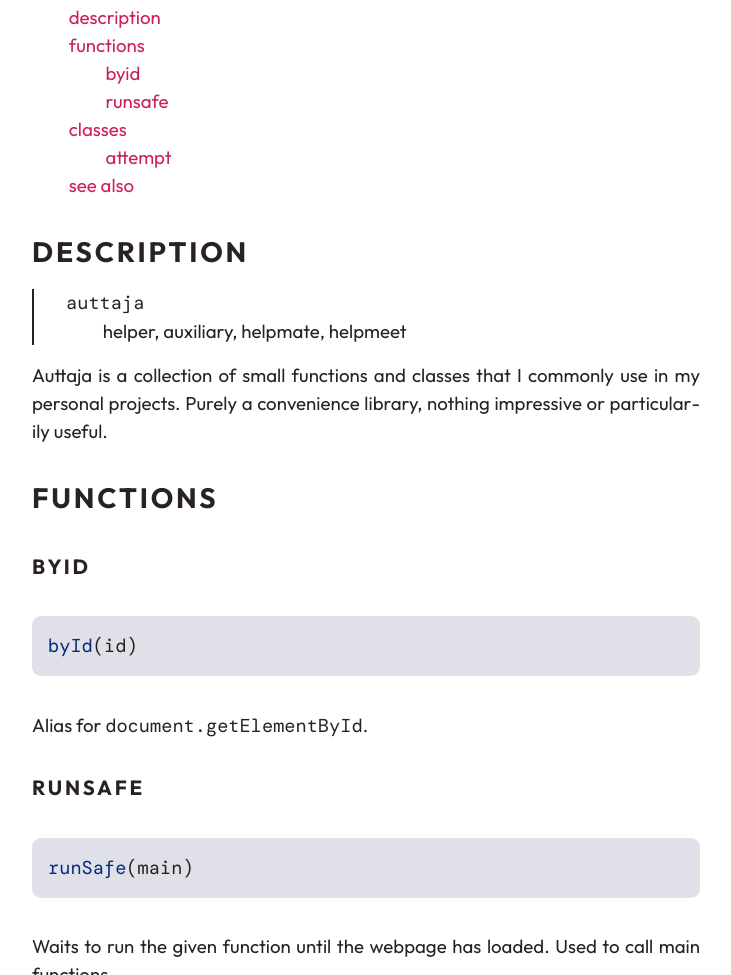
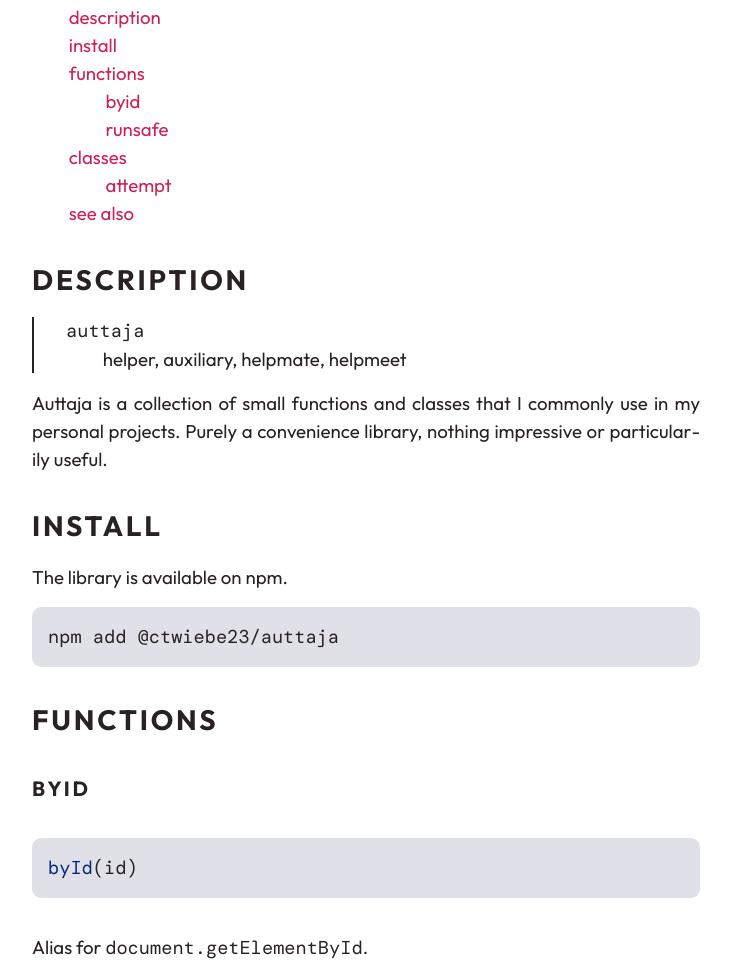
Before and after one commit to ctwiebe23/auttaja, a website: page doc/index.html in a window 1280 px wide. Shown: the part 161-1136 px from the top of the page, without its empty margins (274-1005 px from the left). Drawn offline with Linux system fonts and the light colour scheme.

Commit message:
added install command to readme

```diff
--- a/doc/index.html
+++ b/doc/index.html
@@ -349,6 +349,7 @@ src: url(data:font/ttf;base64,AAEAAAARAQAABAAQR0RFRgvRCskAAAJgAAAAckdQT1Ndqu7ZAA
 <nav id="TOC" role="doc-toc">
 <ul>
 <li><a href="#description" id="toc-description">Description</a></li>
+<li><a href="#install" id="toc-install">Install</a></li>
 <li><a href="#functions" id="toc-functions">Functions</a>
 <ul>
 <li><a href="#byid" id="toc-byid">byId</a></li>
@@ -373,12 +374,15 @@ helper, auxiliary, helpmate, helpmeet
 <p>Auttaja is a collection of small functions and classes that I
 commonly use in my personal projects. Purely a convenience library,
 nothing impressive or particularily useful.</p>
+<h1 id="install">Install</h1>
+<p>The library is available on npm.</p>
+<pre><code>npm add @ctwiebe23/auttaja</code></pre>
 <h1 id="functions">Functions</h1>
 <h2 id="byid">byId</h2>
-<div class="sourceCode" id="cb1"><pre class="sourceCode js"><code class="sourceCode javascript"><span id="cb1-1"><a href="#cb1-1" aria-hidden="true" tabindex="-1"></a><span class="fu">byId</span>(id)</span></code></pre></div>
+<div class="sourceCode" id="cb2"><pre class="sourceCode js"><code class="sourceCode javascript"><span id="cb2-1"><a href="#cb2-1" aria-hidden="true" tabindex="-1"></a><span class="fu">byId</span>(id)</span></code></pre></div>
 <p>Alias for <code>document.getElementById</code>.</p>
 <h2 id="runsafe">runSafe</h2>
-<div class="sourceCode" id="cb2"><pre class="sourceCode js"><code class="sourceCode javascript"><span id="cb2-1"><a href="#cb2-1" aria-hidden="true" tabindex="-1"></a><span class="fu">runSafe</span>(main)</span></code></pre></div>
+<div class="sourceCode" id="cb3"><pre class="sourceCode js"><code class="sourceCode javascript"><span id="cb3-1"><a href="#cb3-1" aria-hidden="true" tabindex="-1"></a><span class="fu">runSafe</span>(main)</span></code></pre></div>
 <p>Waits to run the given function until the webpage has loaded. Used to
 call main functions.</p>
 <h1 id="classes">Classes</h1>
```
Also changed, not shown: README.md.
